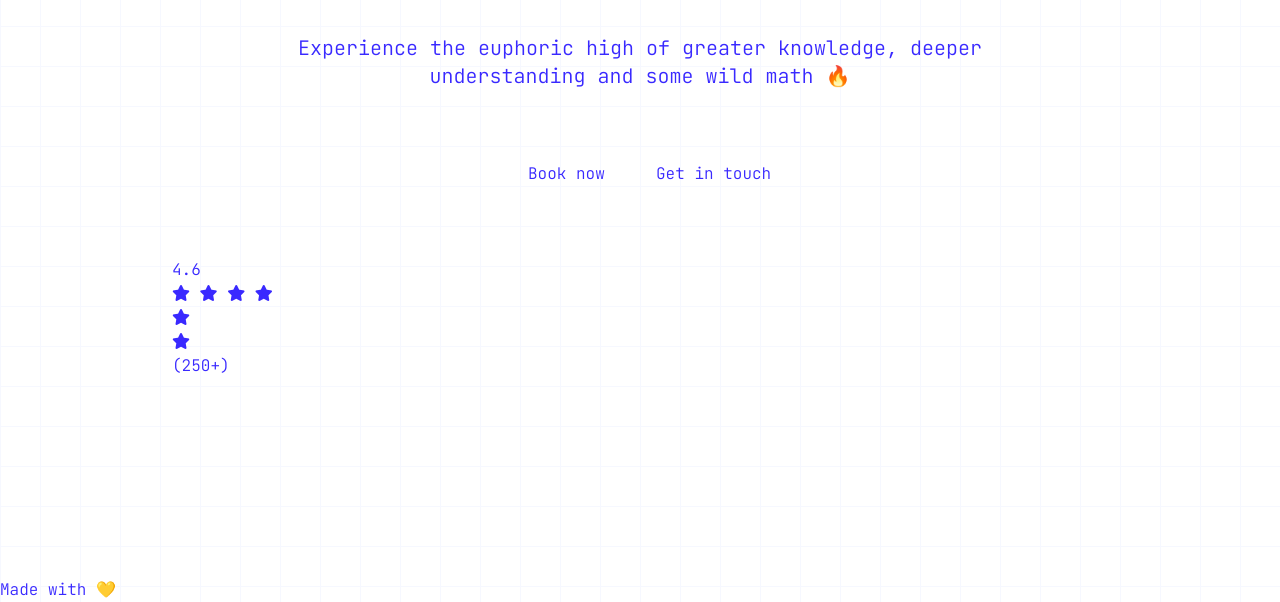
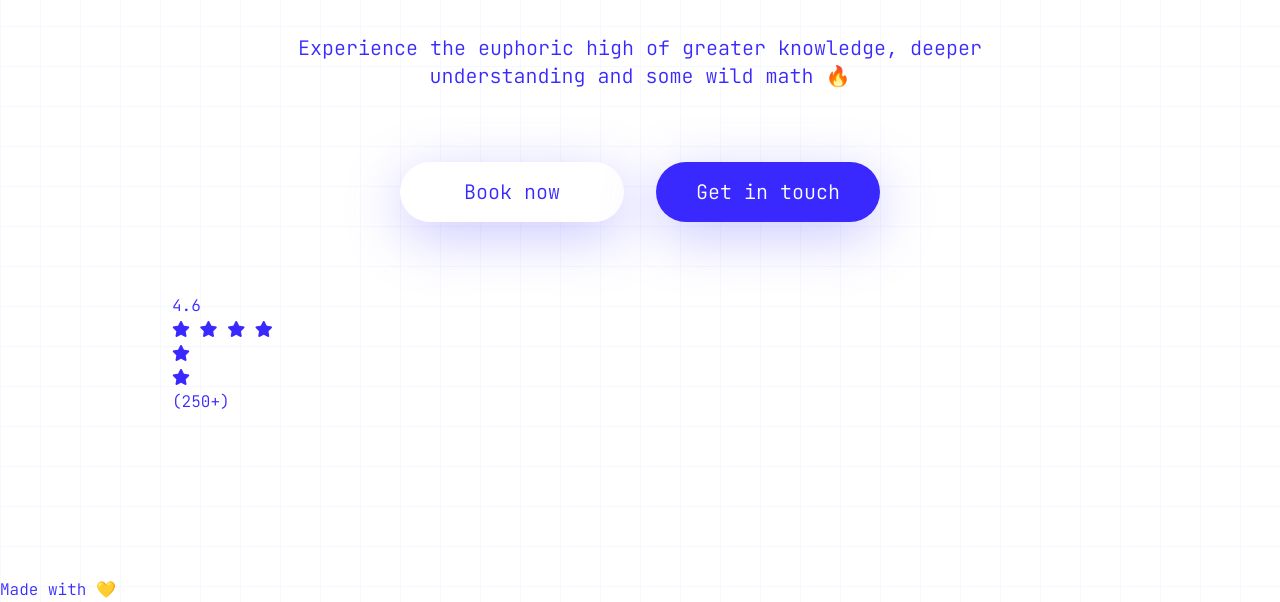
Before and after one commit to wonswe/tailwind-css, a website built with Vite: page index.html in a window 1280 px wide. Shown: the part 334-936 px from the top of the page. Built offline with nearby package versions, Linux system fonts and the light colour scheme.

Commit message:
add button style

```diff
--- a/index.html
+++ b/index.html
@@ -81,11 +81,11 @@
                 of greater knowledge, deeper understanding and some wild math 🔥
             </p>
             <div class="grid grid-cols-1 sm:grid-cols-2 gap-4 sm:gap-8 sm:w-fit sm:mx-auto py-4">
-                <button>
-                    <p>Book now</p>
+                <button class="px-6 lightShadow py-3 sm:px-10 sm:py-4 cursor-pointer rounded-full bg-white blueShadow font-medium">
+                    <p class="text-base sm:text-lg md:text-xl">Book now</p>
                 </button>
-                <button>
-                    <p>Get in touch</p>
+                <button class="px-6 lightShadow py-3 sm:px-10 sm:py-4 bg-[#3929ff] cursor-pointer rounded-full blueShadow font-medium">
+                    <p class="text-base sm:text-lg md:text-xl text-white">Get in touch</p>
                 </button>
             </div>
             <div>
```
